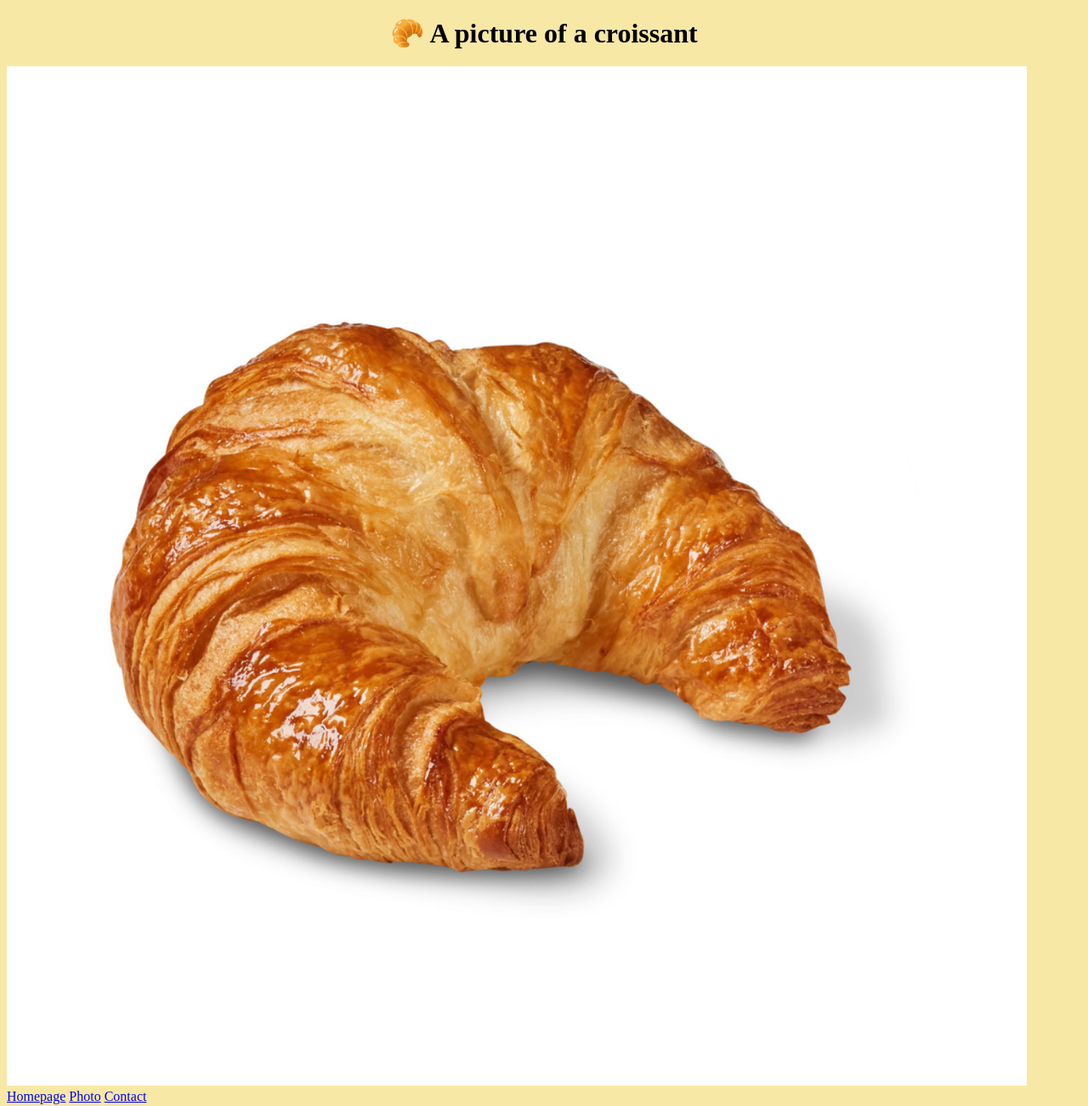
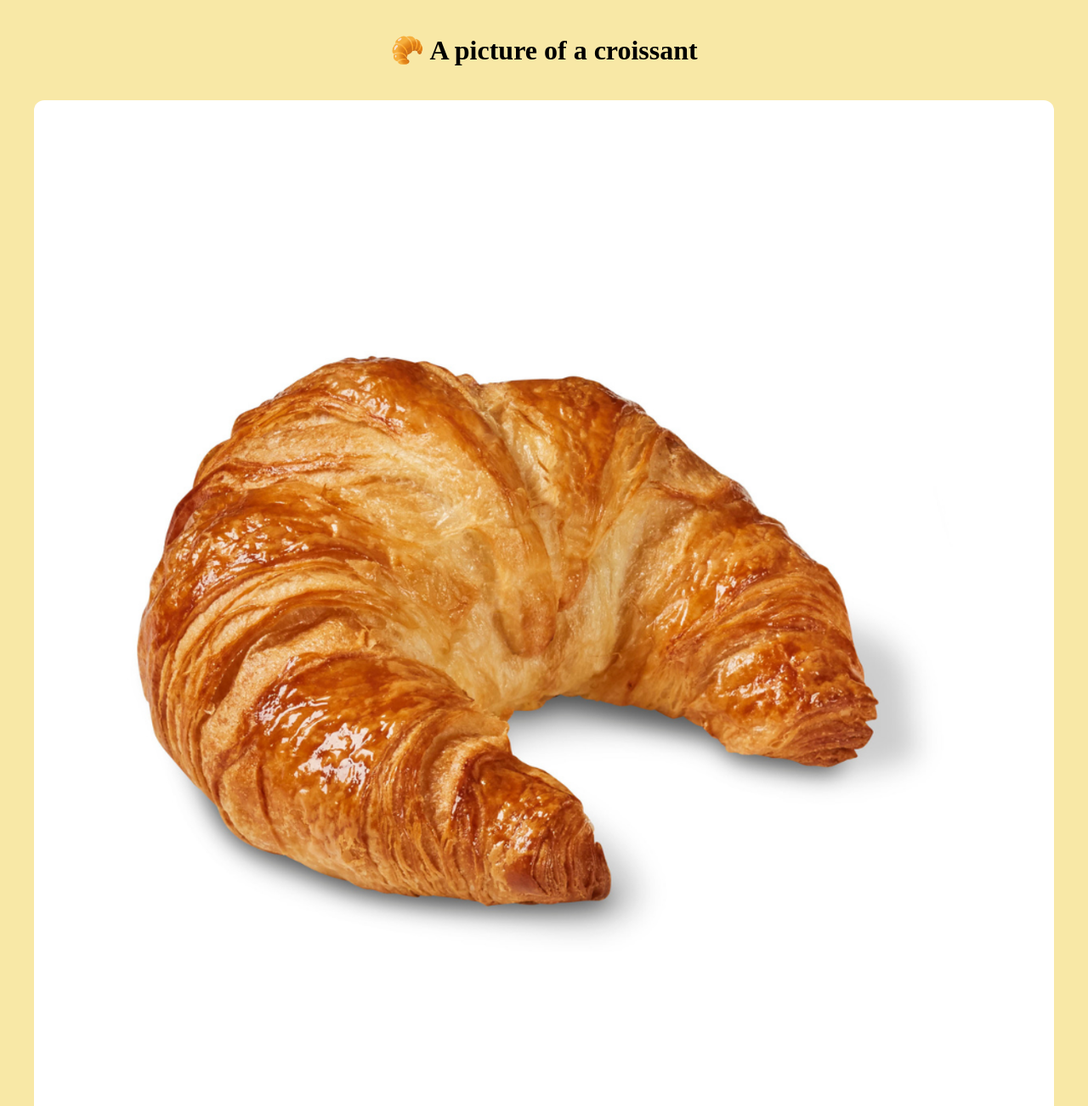
Before and after one commit to Anastakas/Croissant, a plain HTML site: page photo.html in a window 1280 px wide. Shown: the top 1302 px of the page at 85% size. Drawn offline with Linux system fonts and the light colour scheme.

Commit message:
added all styles

```diff
--- a/photo.html
+++ b/photo.html
@@ -13,7 +13,7 @@
     <img src="/images/croissant.png" class="croissant-image" />
     <div class="navigation">
       <a href="/">Homepage</a>
-      <a href="/images/croissant.png">Photo</a>
+      <a href="/photo.html">Photo</a>
       <a href="/contact.html">Contact</a>
     </div>
   </body>
--- a/styles/style.css
+++ b/styles/style.css
@@ -1,9 +1,23 @@
 body {
   background-color: #f8e8a6;
 }
-
+h1,
+p {
+  text-align: center;
+}
 h1 {
+  margin: 40px;
+}
+.croissant-image {
+  max-width: 100%;
+  display: block;
+  margin: 30px auto;
+  border-radius: 12px;
+}
+.navigation {
   text-align: center;
-  margin: 20px 0 20px 0;
 }
-.croissant
+.navigation a {
+  color: green;
+  margin: 0 12px;
+}
```
Also changed, not shown: contact.html (+6 -4 lines), index.html (+5 -3 lines).
